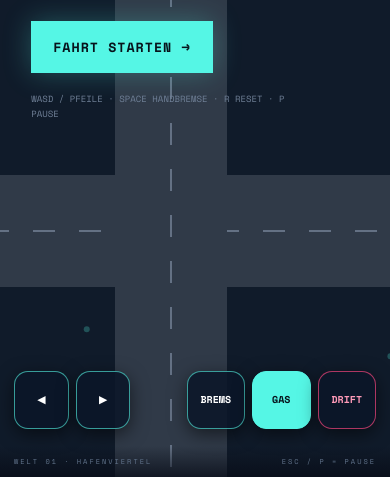
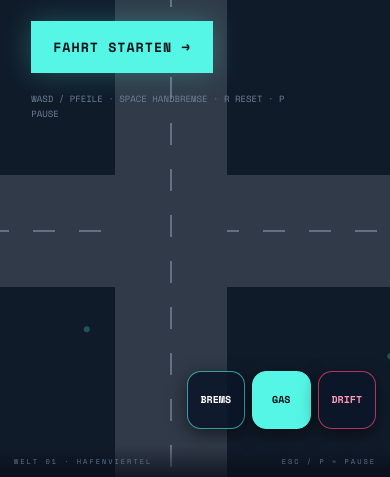
Before and after one commit to LEONGIOH/Auto-miau, a plain HTML site: page index.html in a window 390 px wide. Shown: the part 367-844 px from the top of the page. Drawn offline with nearby package versions, Linux system fonts and the light colour scheme; a web font is replaced by a local one.

Commit message:
Replace mobile steering buttons with joystick

```diff
--- a/index.html
+++ b/index.html
@@ -2,4 +2,4 @@
 <html lang="de"><head><meta charset="utf-8"><meta name="viewport" content="width=device-width,initial-scale=1,maximum-scale=1,user-scalable=no"><meta name="theme-color" content="#090d18"><meta name="description" content="Neon Drift City – offlinefähiges Open-World-Driftspiel"><link rel="manifest" href="./manifest.webmanifest"><link rel="icon" href="./assets/icon.svg"><link rel="stylesheet" href="./style.css"><title>Neon Drift City</title></head>
 <body><main id="game-shell"><canvas id="game"></canvas><header class="hud"><div class="brand"><i></i> NEON DRIFT <small>CITY</small></div><div class="stats"><span>KM/H<b id="speed">0</b></span><span>DRIFT<b id="score">0</b></span><span>HEAT<b id="heat">0</b></span></div><div class="right"><b id="wanted">☆☆☆</b><span id="online">● ONLINE</span></div></header>
 <section class="intro" id="intro"><div class="eyebrow">OPEN CITY / FREE ROAM</div><h1>NEON<br><em>DRIFT</em> CITY</h1><p>Eine Stadt. Freie Fahrt. Und die Polizei ist heute besonders aufmerksam.</p><button id="start">FAHRT STARTEN →</button><div class="hint">WASD / PFEILE · SPACE HANDBREMSE · R RESET · P PAUSE</div></section>
-<div id="toast" class="toast"></div><div class="mobile"><div><button data-key="ArrowLeft">◀</button><button data-key="ArrowRight">▶</button></div><div><button data-key="ArrowDown">BREMS</button><button class="gas" data-key="ArrowUp">GAS</button><button data-key=" ">DRIFT</button></div></div><footer>WELT 01 · HAFENVIERTEL <span>ESC / P = PAUSE</span></footer></main><script src="./game.js"></script></body></html>
+<div id="toast" class="toast"></div><div class="mobile"><div class="joystick" id="joystick" aria-label="Lenk-Joystick"><div class="stick" id="stick"></div></div><div><button data-key="ArrowDown">BREMS</button><button class="gas" data-key="ArrowUp">GAS</button><button data-key=" ">DRIFT</button></div></div><footer>WELT 01 · HAFENVIERTEL <span>ESC / P = PAUSE</span></footer></main><script src="./game.js"></script></body></html>
```
